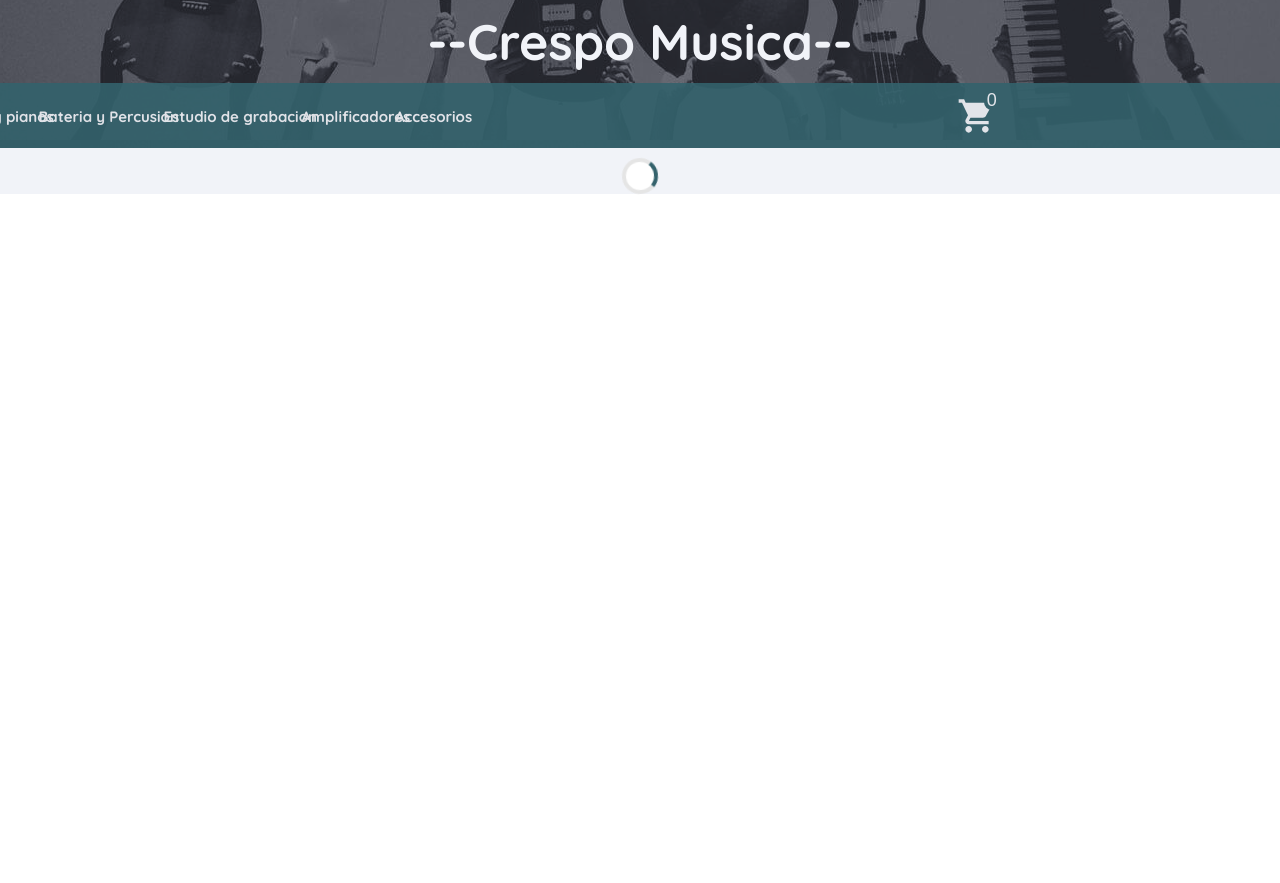
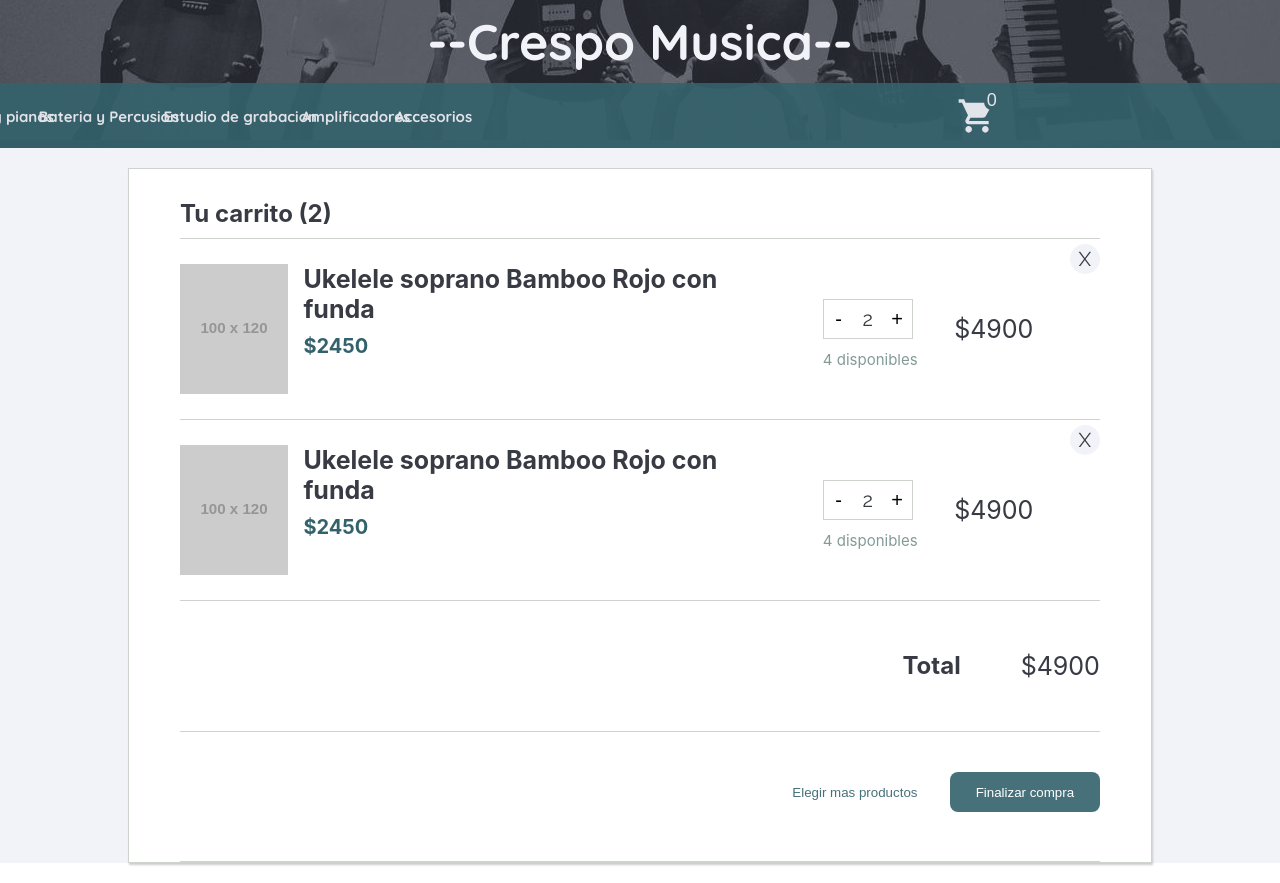
Before and after one commit to GastonLell/coder-tienda, a React (Create React App) app: page /cart in a window 1280 px wide. Before the commit the page ends 800 px from the top, so only its background shows below. Built offline with nearby package versions, Linux system fonts and the light colour scheme.

Commit message:
Vista cart

```diff
--- a/src/App.js
+++ b/src/App.js
@@ -15,15 +15,16 @@ function App() {
           <Route exact path="/">
             <Home/>
           </Route>
+          <Route exact path="/cart">
+            <CartContainer/>
+          </Route>
           <Route exact path="/:category">
             <ItemListContainer/>
           </Route>
           <Route exact path="/:category/:idProducto">
             <DetailContainer/>
           </Route>
-          <Route exact path="/cart">
-            <CartContainer/>
-          </Route>
+
         </Switch>
       </BrowserRouter>
 
--- a/src/components/Detail/DetailContainer.jsx
+++ b/src/components/Detail/DetailContainer.jsx
@@ -12,7 +12,7 @@ const DetailContainer = () => {
     const history = useHistory();
 
     const handleRedirect = () => {
-        history.push("/card")
+        history.push("/cart")
     }
 
     const getItems = new Promise((resolve, reject) => {
--- a/src/components/global/Cart/Cart.jsx
+++ b/src/components/global/Cart/Cart.jsx
@@ -1,7 +1,26 @@
+import {CartStyle, Delete} from './CartStyle';
+import Count from '../CountAndCart/Count';
 
 const Cart = () => {
-    return (
-        <h1>Hola soy la cart</h1>
+    return(
+        <CartStyle>
+            <div className="detalle">
+                <img src="https://placehold.it/100x120" alt="imagen-producto"/>
+                <div className="info">
+                    <h2>Ukelele soprano Bamboo Rojo con funda</h2>
+                    <h3>$2450</h3>
+                </div>
+            </div>
+            <div className="count">
+                <Count count={2} />
+                <span>4 disponibles</span>
+            </div>
+            <div className="sub-total">
+                $4900
+            </div>
+            <Delete onClick={() => alert("hola Santi!")}>X</Delete>
+        </CartStyle>
     )
+
 }
 export default Cart;
--- a/src/components/global/Cart/CartContainer.jsx
+++ b/src/components/global/Cart/CartContainer.jsx
@@ -1,9 +1,22 @@
 import Cart from './Cart';
+import {CartContStyle, FootCart, BtnFinalizar} from './CartStyle';
 
 const CartContainer = () => {
 
     return (
-        <Cart/>
+        <CartContStyle>
+            <h2 className="count-carrito">Tu carrito (2)</h2>
+            <Cart/>
+            <Cart/>
+            <FootCart>
+                <h2>Total</h2>
+                <span>$4900</span>
+            </FootCart>
+            <FootCart>
+                <BtnFinalizar className="btn-mas">Elegir mas productos</BtnFinalizar>
+                <BtnFinalizar>Finalizar compra</BtnFinalizar>
+            </FootCart>
+        </CartContStyle>
     )
 }
 export default CartContainer;
--- /dev/null
+++ b/src/components/global/Cart/CartStyle.jsx
@@ -0,0 +1,108 @@
+import styled from 'styled-components';
+import {Colores, Fuentes} from '../../utils/Constants';
+
+export const CartContStyle = styled.div`
+    min-height: 500px;
+    width: 80%;
+    margin: 20px auto;
+    background-color: #fff;
+    border: 1px solid ${Colores.colorCuatro};
+    color: ${Colores.colorUno};
+    box-shadow: 1px 2px 2px #ccc;
+    .count-carrito{
+        padding: 30px 0 10px 0;
+        text-align: left;
+        border-bottom:1px solid ${Colores.colorCuatro};
+        width: 90%;
+        margin: 0 auto;
+    }
+`
+
+export const CartStyle = styled.div`
+    display: flex;
+    justify-content: space-between;
+    min-height: 130px;
+    width: 90%;
+    margin: 0 auto;
+    padding: 25px 0;
+    border-bottom:1px solid ${Colores.colorCuatro};
+
+    .detalle{
+        display: flex;
+    }
+    .info{
+        margin-left: 15px;
+        text-align: left;
+    }
+    h2{
+        font-size: 25px;
+        margin-bottom: 10px;
+    }
+    h3{
+        font-size: 20px;
+        color: ${Colores.colorDos};
+    }
+    .count{
+        padding-top: 35px;
+    }
+    .count > span{
+        color: ${Colores.colorTres};
+        font-size: 15px;
+    }
+    .sub-total{
+        font-size: 25px;
+        text-align: center;
+        line-height: 130px;
+
+    }
+`
+export const FootCart = styled.div`
+    min-height: 130px;
+    line-height: 130px;
+    border-bottom:1px solid ${Colores.colorCuatro};
+    width: 90%;
+    margin: 0 auto;
+    display: flex;
+    justify-content: flex-end;
+
+    h2{
+        padding-right: 60px;
+    }
+    span{
+        font-size: 25px;
+    }
+    .btn-mas{
+        background-color: #fff;
+        color: ${Colores.colorDos};
+    }
+`
+export const BtnFinalizar = styled.button`
+    background-color: ${Colores.colorDos};
+    margin: 40px 0px 20px 20px;
+    padding: 5px;
+    height: 40px;
+    width: 150px;
+    border: none;
+    opacity: 0.9;
+    color: #fff;
+    border-radius: 8px;
+    cursor: pointer;
+    &:hover{
+        opacity: 0.8;
+    }
+`
+export const Delete = styled.button`
+    height: 30px;
+    width: 30px;
+    border-radius: 50%;
+    border: none;
+    background-color:${Colores.colorCinco};
+    color: ${Colores.colorUno};
+    font-size: 20px;
+    font-family: ${Fuentes.fuenteUno};
+    margin-top: -20px;
+    &:hover{
+        background-color: #993a3a;
+        color: #fff
+    }
+`
--- a/src/components/global/CountAndCart/CountStyled.jsx
+++ b/src/components/global/CountAndCart/CountStyled.jsx
@@ -4,12 +4,14 @@ import {ModalStyled} from '../Modal/StyledModal';
 
 export const CountStyle = styled.div`
     display: flex;
-    justify-content: left;
     align-items: center;
     font-family: ${Fuentes.fuenteUno};
-    margin-bottom: 20px;
+    margin-bottom: 10px;
+    border: 1px solid ${Colores.colorCuatro};
+    width: 90px;
+    max-height: 40px;
     span{
-        width: 70px;
+        width: 30px;
         height: 40px;
         text-align: center;
         padding-top: 8px;
@@ -18,14 +20,13 @@ export const CountStyle = styled.div`
     button{
         width: 30px;
         height: 40px;
-        background-color: ${Colores.colorCuatro};
         border: none;
-        border-radius: 150%;
         font-size: 20px;
+        background-color: transparent;
     }
 `
 export const AddCartStyle = styled.button`
-    min-width: 200px;
+    width: 100%;
     display: block;
     cursor: pointer;
     padding: 10px;
@@ -35,7 +36,7 @@ export const AddCartStyle = styled.button`
     font-size: 15px;
     background-color: ${Colores.colorDos};
     color: ${Colores.colorCuatro};
-    margin: 10px auto;
+    margin: 20px auto;
 
     &:hover{
         opacity: 0.8;
```
Also changed, not shown: 1 other file (tests, documents, lock files or other folders).
